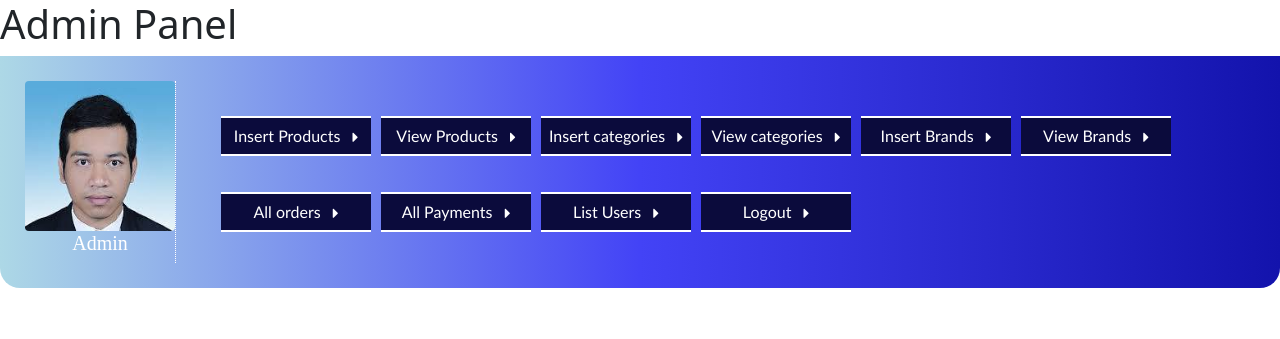
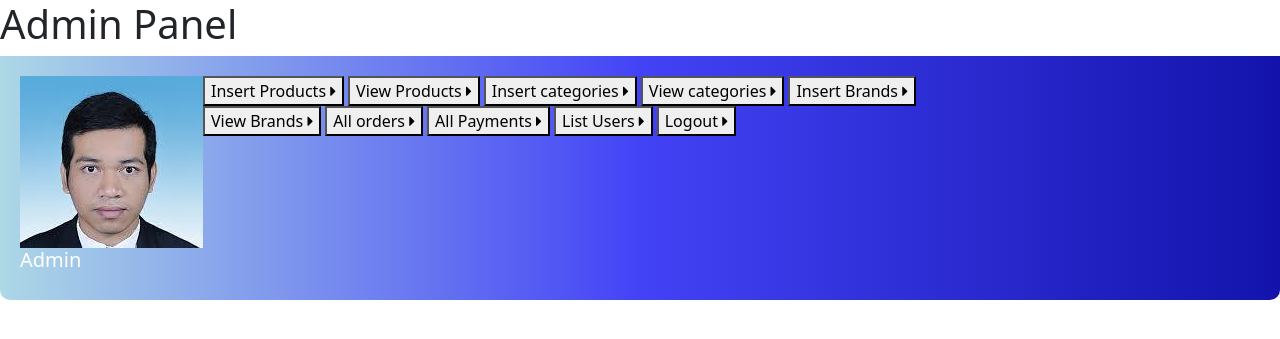
Before and after one commit to sidsiddik/Chowkas, a PHP site: page /dashboard.php in a window 1280 px wide. Shown: the top 339 px of the page. Run offline with PHP 8.4, Linux system fonts and the light colour scheme.

Commit message:
Update style.css

```diff
--- a/style.css
+++ b/style.css
@@ -1,12 +1,11 @@
-
-
 nav{
     background-image: linear-gradient(to right, lightblue, rgb(67, 67, 246), rgb(19, 19, 172)) ;
     width: 100%;
     background-size: cover;
     padding: 20px;
-    border-bottom-left-radius: 20px;
-    border-bottom-right-radius: 20px;
+    color: white;
+    border-bottom-left-radius: 10px;
+    border-bottom-right-radius: 10px;
     display: flex;
     animation: fade-right 1s ease-in-out forwards;
 }
@@ -21,57 +20,12 @@ nav{
     }
 
 }
-.buttons-organizing{
-    display: flex;
-    justify-items:center;
-    flex-wrap: wrap;
-    margin-left: 40px;
-    margin-top: 40px;
+#link-styling{
+    color: white;
+    border-bottom:white ;
 }
-
-.button{
-    width: 150px;
-    height: 40px;
-    padding: 5px;
-    background-color: rgb(11, 11, 60);
-    color: white;
-    font-family: 'Gill Sans', 'Gill Sans MT', Calibri, 'Trebuchet MS', sans-serif;
-    border: 2px solid white;
-    border-left-width: 0px;
-    border-right-width: 0px;
-    margin-bottom: 20px;
-    margin-right: 10px;
+li>a:hover{
+    border-bottom: 3px solid white;
+    transition: all 0.3s ease-in-out;
+    transform: translateX(3px);
 }
-.img-styling{
-    width: 150px;
-    height: 150px;
-    border-radius: 4px;
-}
-.user-profile{
-    text-align: center;
-    color: white;
-    font-size: x-large;
-    font-family: 'Times New Roman', Times, serif;
-    margin: 5px;
-    border-right: 1px dotted white;
-}
-.icon-style{
-    margin-left: 8px;
-    transform: translateY(1px);
-}
-h1{
-    color:blue;
-}
-.btn{
-    width: 150px;
-    height: 40px;
-    padding: 5px;
-    background-color: red;
-    color: white;
-    font-family: 'Gill Sans', 'Gill Sans MT', Calibri, 'Trebuchet MS', sans-serif;
-    border: 2px solid white;
-    border-left-width: 0px;
-    border-right-width: 0px;
-    margin-bottom: 20px;
-    margin-right: 10px;
-}
```
